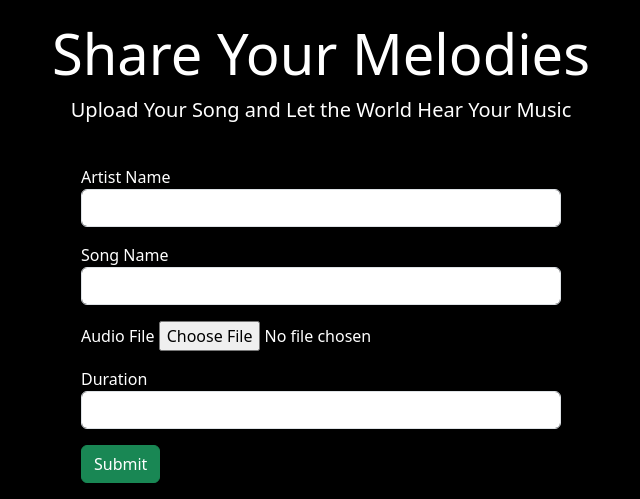
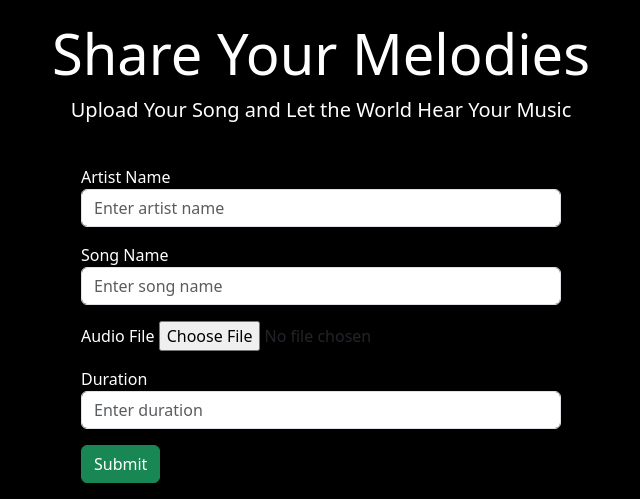
Before and after one commit to gauridahake24/MusVerse, a Django app: page /artist in a window 1280 px wide. Shown: the part 484-983 px from the top of the page, without its empty margins (319-959 px from the left). Run offline with Django 4.2, Linux system fonts and the light colour scheme.

Commit message:
artist page done

```diff
--- a/Templates/artist_page.html
+++ b/Templates/artist_page.html
@@ -81,26 +81,28 @@
 
     <div class = "container ">
         <div class="d-flex justify-content-center align-items-center">
-        <form method="POST" enctype="multipart/form-data" style="width: 30rem;">
+          <form method="POST" enctype="multipart/form-data" style="width: 30rem;">
             {% csrf_token %}
             <div class="form-group">
-              <label for="{{ form.artist_name.id_for_label }}">Artist Name</label>
-              <input class="form-control mb-3" id="{{ form.artist_name.id_for_label }}" name="{{ form.artist_name.html_name }}" type="text" value="{{ form.artist_name.value }}">
+              <label for="id_artist_name">Artist Name</label>
+              <input class="form-control mb-3" id="id_artist_name" name="artist_name" type="text" placeholder="Enter artist name">
             </div>
             <div class="form-group">
-              <label for="{{ form.song_name.id_for_label }}">Song Name</label>
-              <input class="form-control mb-3" id="{{ form.song_name.id_for_label }}" name="{{ form.song_name.html_name }}" type="text" value="{{ form.song_name.value }}">
-            </div>
-            <div class="form-group " style= "color: white;">
-              <label for="{{ form.songaudio_file.id_for_label }}">Audio File</label>
-              <input class="form-control-file mb-3" id="{{ form.songaudio_file.id_for_label }}" name="{{ form.songaudio_file.html_name }}" type="file">
+              <label for="id_song_name">Song Name</label>
+              <input class="form-control mb-3" id="id_song_name" name="song_name" type="text" placeholder="Enter song name">
             </div>
             <div class="form-group">
-              <label for="{{ form.duration.id_for_label }}">Duration</label>
-              <input class="form-control mb-3" id="{{ form.duration.id_for_label }}" name="{{ form.duration.html_name }}" type="text" value="{{ form.duration.value }}">
+              <label for="id_songaudio_file">Audio File</label>
+              <input class="form-control-file mb-3" id="id_songaudio_file" name="songaudio_file" type="file">
             </div>
-            <button type="submit" class="btn btn-success" style = "margin-bottom: 1rem">Submit</button>
+            <div class="form-group">
+              <label for="id_duration">Duration</label>
+              <input class="form-control mb-3" id="id_duration" name="duration" type="text" placeholder="Enter duration">
+            </div>
+            <button type="submit" class="btn btn-success" style="margin-bottom: 1rem">Submit</button>
           </form>
+
+
         </div>
 
     </div>
--- a/new_app/admin.py
+++ b/new_app/admin.py
@@ -1,10 +1,10 @@
 from django.contrib import admin
-from new_app.models import Song, artist, User
+from new_app.models import Song, Artist, User
 
 # Register your models here.
 admin.site.register(Song)
 admin.site.register(User)
-admin.site.register(artist)
+admin.site.register(Artist)
 
 
 # Register your models here.
--- a/new_app/views.py
+++ b/new_app/views.py
@@ -2,6 +2,9 @@ from django.shortcuts import render
 from django.shortcuts import HttpResponse
 from django.http import HttpResponseRedirect
 from .models import User
+from .models import Artist
+from datetime import timedelta
+
 
 
 
@@ -21,10 +24,22 @@ def home(request):
     return render(request, "home.html", context)
 
 def artist(request):
+    if request.method == 'POST':
+        artist_name = request.POST.get('artist_name')
+        song_name = request.POST.get('song_name')
+        songaudio_file = request.FILES.get('songaudio_file')
+        extension = str(songaudio_file).split(".")
+        if extension[1] != "mp3":
+            return render(request, "home.html")
+        # duration = request.POST.get('duration')
+
+
+        new_artist = Artist(artist_name=artist_name, song_name=song_name, songaudio_file=songaudio_file)
+        new_artist.save()
+
+        return render(request, "home.html")
+
     return render(request, "artist_page.html")
-
-def login(request):
-    return render(request, "log_in.html")
 
 def albums(request):
     return render(request, "albums.html")
```
Also changed, not shown: new_app/models.py (+5 -8 lines), audio/code_logo.jpg (added), audio/musverse_icon.jpg (added), audio/musverse_icon_8RNzTfe.jpg (added), audio/musverse_icon_AMIxc6q.jpg (added), audio/musverse_icon_LBZqwOh.jpg (added), audio/musverse_icon_ke2LyDP.jpg (added), audio/musverse_icon_s8GF8BY.jpg (added), db.sqlite3, new_app/migrations/0002_alter_user_username.py (added), new_app/migrations/0003_alter_user_email.py (added), new_app/migrations/0004_rename_duration_artist_duration_str.py (added), new_app/migrations/0005_auto_20230710_0047.py (added).
